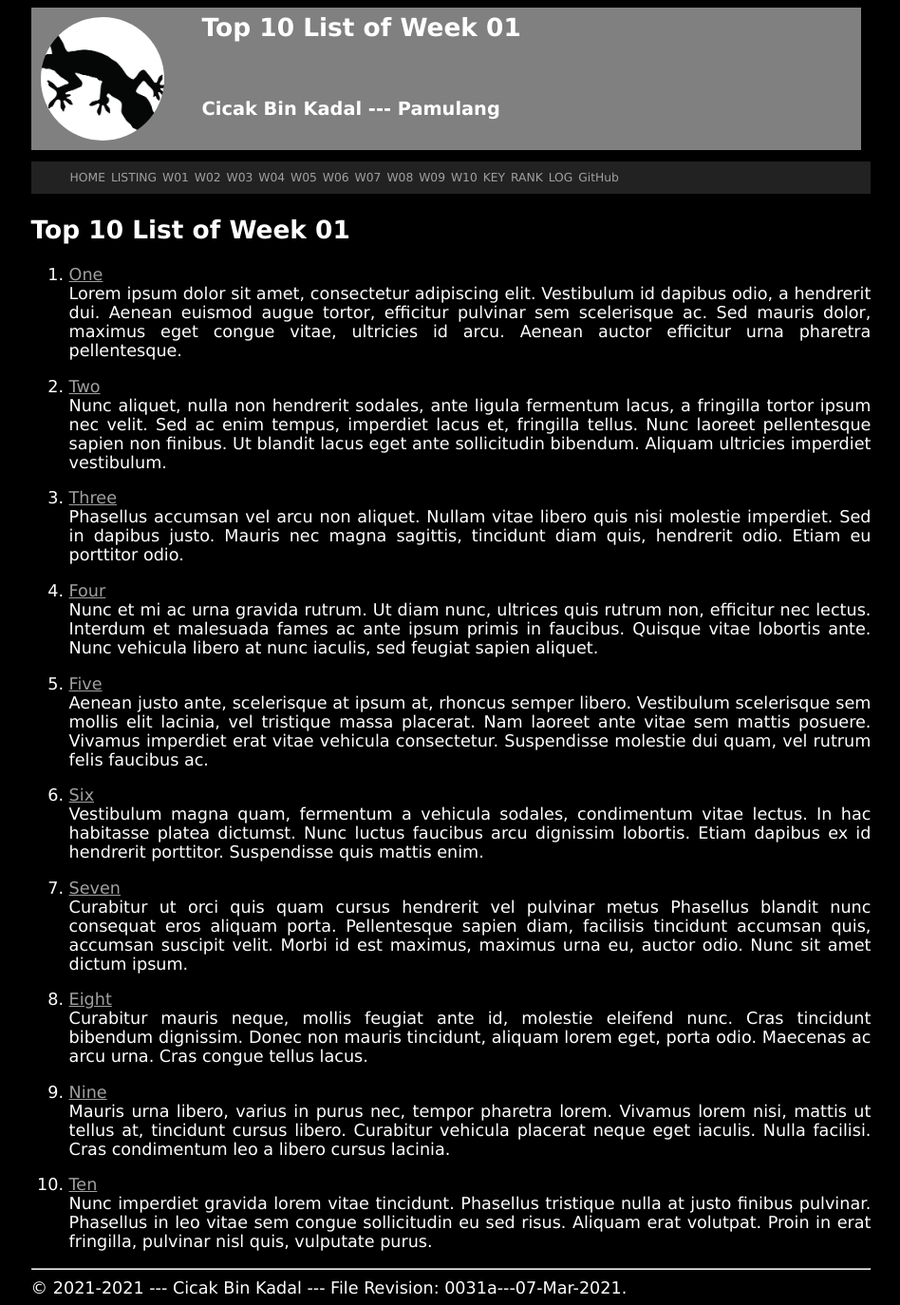
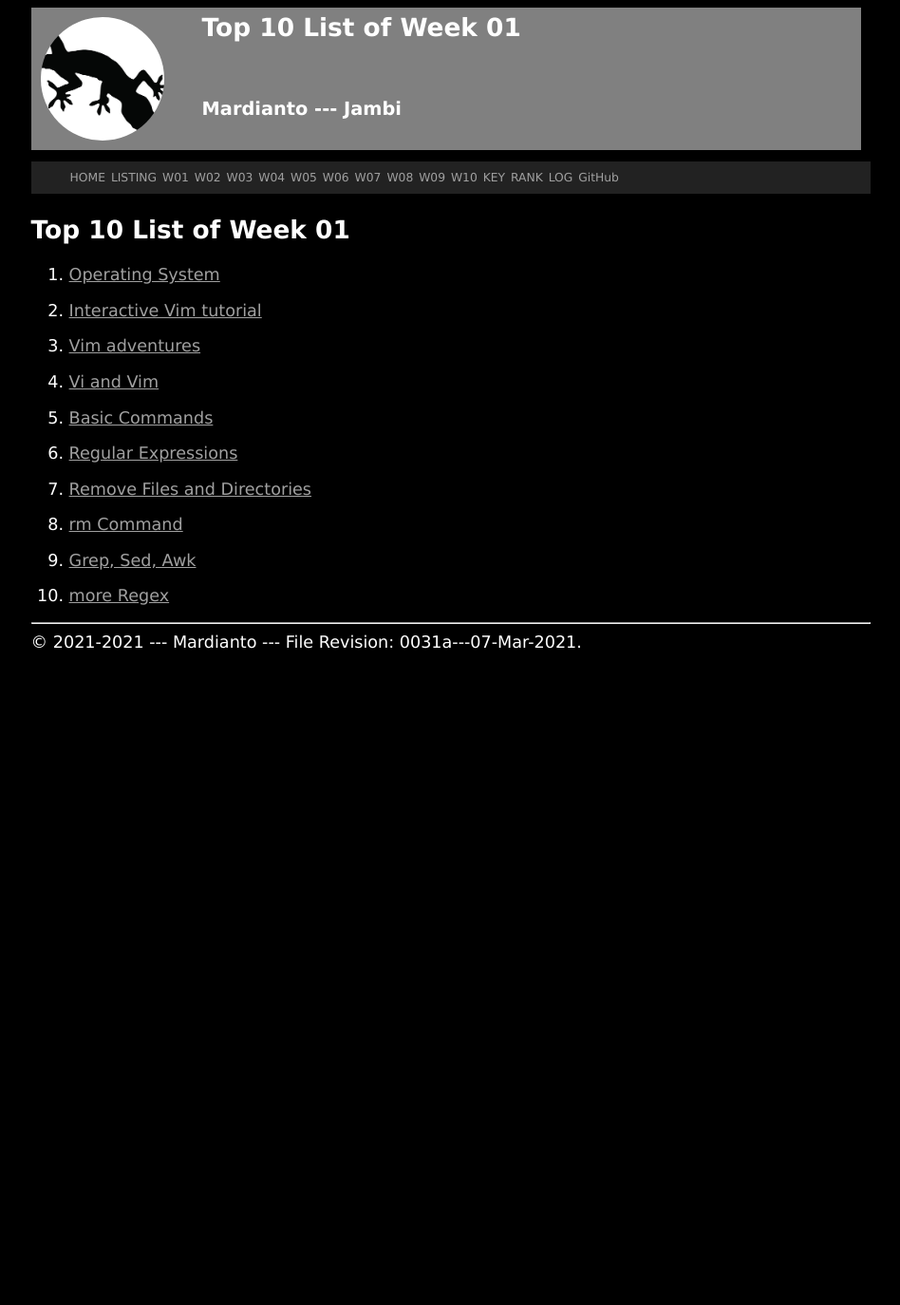
Before and after one commit to mardianto-byte/os211, a Jekyll site: the page built from w01.md, in a window 1280 px wide. Shown: the whole page at 95% size, without its empty margins (165-1113 px from the left). Built offline with Jekyll 4.4.1, drawn with Linux system fonts in a browser that asks for light colours; our own code applies the rules of GitHub Pages for plain Markdown files; after the commit the page ends 900 px from its top, so only the background shows below that.

Commit message:
update github page

```diff
--- a/_config.yml
+++ b/_config.yml
@@ -7,15 +7,15 @@ description: >-
 # baseurl: "" # e.g. /blog
 # url: ""     # e.g. http://example.com
 google_analytics: "UA-89852122-6"
-author:           "Cicak Bin Kadal"
-address:          "Pamulang"
+author:           "Mardianto"
+address:          "Jambi"
 sitemap:          "true"
 plugins:
   - jekyll-sitemap
   - jekyll-seo-tag
-urlweb:           "https://cbkadal.github.io/os211/"
+urlweb:           "https://mardianto-byte.github.io/os211/"
 urlcontact:       "TBS"
-urlgithub:        "https://github.com/cbkadal/os211/"
-urlghpage:        "https://cbkadal.github.io/os211/"
+urlgithub:        "https://github.com/mardianto-byte/os211/"
+urlghpage:        "https://mardianto-byte.github.io/os211/"
 keywords:         "jekyll, testing"
 github:           [metadata]
--- a/w01.md
+++ b/w01.md
@@ -5,72 +5,31 @@ permalink: /W01/
 
 # Top 10 List of Week 01
 
-1. [One](https://en.wikipedia.org/wiki/1)<br>
-Lorem ipsum dolor sit amet, consectetur adipiscing elit.
-Vestibulum id dapibus odio, a hendrerit dui.
-Aenean euismod augue tortor, efficitur pulvinar sem scelerisque ac.
-Sed mauris dolor, maximus eget congue vitae, ultricies id arcu.
-Aenean auctor efficitur urna pharetra pellentesque.
+1. [Operating System](https://www.guru99.com/operating-system-tutorial.html/) <br>
 
-2. [Two](https://en.wikipedia.org/wiki/2)<br>
-Nunc aliquet, nulla non hendrerit sodales, ante ligula fermentum lacus, a fringilla tortor ipsum nec velit.
-Sed ac enim tempus, imperdiet lacus et, fringilla tellus.
-Nunc laoreet pellentesque sapien non finibus.
-Ut blandit lacus eget ante sollicitudin bibendum.
-Aliquam ultricies imperdiet vestibulum.
 
-3. [Three](https://en.wikipedia.org/wiki/3)<br>
-Phasellus accumsan vel arcu non aliquet.
-Nullam vitae libero quis nisi molestie imperdiet.
-Sed in dapibus justo.
-Mauris nec magna sagittis, tincidunt diam quis, hendrerit odio.
-Etiam eu porttitor odio.
+2. [Interactive Vim tutorial](https://www.openvim.com/) <br>
 
-4. [Four](https://en.wikipedia.org/wiki/4)<br>
-Nunc et mi ac urna gravida rutrum.
-Ut diam nunc, ultrices quis rutrum non, efficitur nec lectus.
-Interdum et malesuada fames ac ante ipsum primis in faucibus.
-Quisque vitae lobortis ante.
-Nunc vehicula libero at nunc iaculis, sed feugiat sapien aliquet.
 
-5. [Five](https://en.wikipedia.org/wiki/5)<br>
-Aenean justo ante, scelerisque at ipsum at, rhoncus semper libero.
-Vestibulum scelerisque sem mollis elit lacinia, vel tristique massa placerat.
-Nam laoreet ante vitae sem mattis posuere.
-Vivamus imperdiet erat vitae vehicula consectetur.
-Suspendisse molestie dui quam, vel rutrum felis faucibus ac.
+3. [Vim adventures](https://vim-adventures.com/) <br>
 
-6. [Six](https://en.wikipedia.org/wiki/6)<br>
-Vestibulum magna quam, fermentum a vehicula sodales, condimentum vitae lectus.
-In hac habitasse platea dictumst.
-Nunc luctus faucibus arcu dignissim lobortis.
-Etiam dapibus ex id hendrerit porttitor.
-Suspendisse quis mattis enim.
 
-7. [Seven](https://en.wikipedia.org/wiki/7)<br>
-Curabitur ut orci quis quam cursus hendrerit vel pulvinar metus
-Phasellus blandit nunc consequat eros aliquam porta.
-Pellentesque sapien diam, facilisis tincidunt accumsan quis, accumsan suscipit velit.
-Morbi id est maximus, maximus urna eu, auctor odio.
-Nunc sit amet dictum ipsum.
+4. [Vi and Vim](https://www.shell-tips.com/linux/vi-vs-vim/#:~:text=Vi%20stands%20for%20Visual.,Vi%20standard%20with%20many%20additions./) <br>
 
-8. [Eight](https://en.wikipedia.org/wiki/8)<br>
-Curabitur mauris neque, mollis feugiat ante id, molestie eleifend nunc.
-Cras tincidunt bibendum dignissim.
-Donec non mauris tincidunt, aliquam lorem eget, porta odio.
-Maecenas ac arcu urna.
-Cras congue tellus lacus.
 
-9. [Nine](https://en.wikipedia.org/wiki/9)<br>
-Mauris urna libero, varius in purus nec, tempor pharetra lorem.
-Vivamus lorem nisi, mattis ut tellus at, tincidunt cursus libero.
-Curabitur vehicula placerat neque eget iaculis.
-Nulla facilisi.
-Cras condimentum leo a libero cursus lacinia.
+5. [Basic Commands](https://www.hostinger.com/tutorials/linux-commands) <br>
 
-10. [Ten](https://en.wikipedia.org/wiki/10)<br>
-Nunc imperdiet gravida lorem vitae tincidunt.
-Phasellus tristique nulla at justo finibus pulvinar.
-Phasellus in leo vitae sem congue sollicitudin eu sed risus.
-Aliquam erat volutpat.
-Proin in erat fringilla, pulvinar nisl quis, vulputate purus.
+
+6. [Regular Expressions](https://www.linux.com/topic/desktop/introduction-regular-expressions-new-linux-users/) <br>
+
+
+7. [Remove Files and Directories](https://linuxize.com/post/how-to-remove-files-and-directories-using-linux-command-line/) <br>
+
+
+8. [rm Command](https://youtu.be/DWbLZygBrrM) <br>
+
+
+9. [Grep, Sed, Awk](https://www.baeldung.com/linux/grep-sed-awk-differences) <br>
+
+
+10. [more Regex](https://www.w3resource.com/linux-system-administration/regular-expressions.php) <br>
```
Also changed, not shown: index.md (+1 -3 lines).
